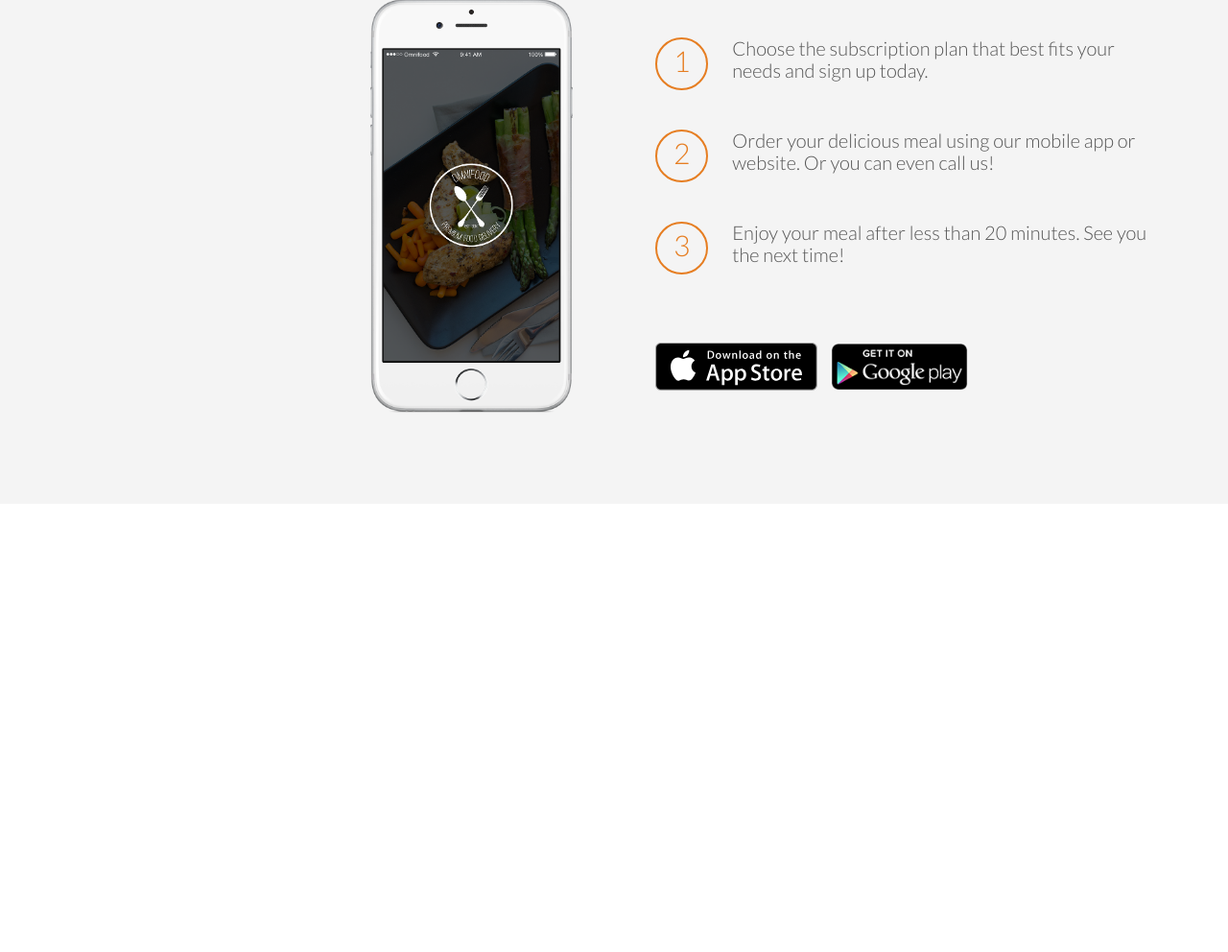
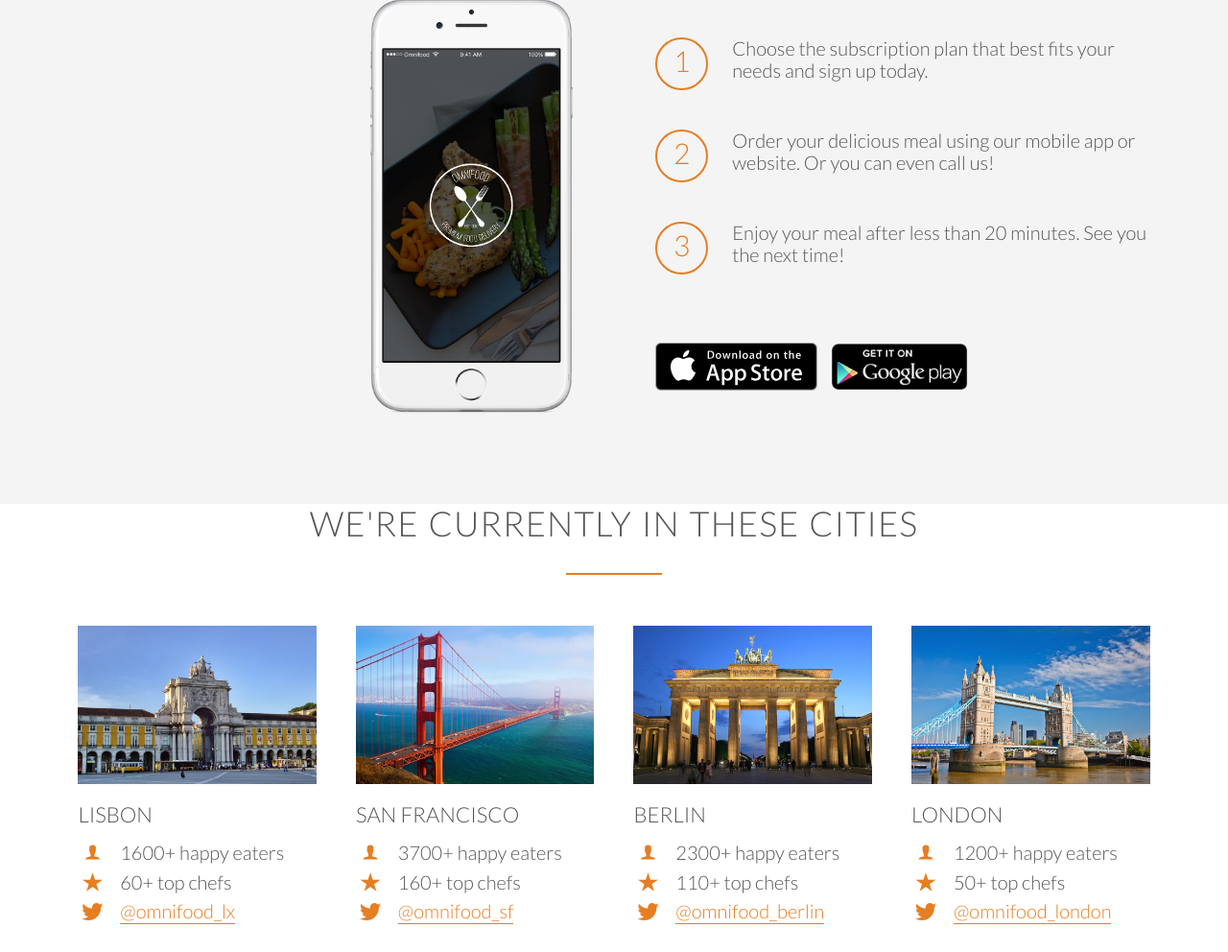
Before and after one commit to UnoMo/Website-Omnifood, a PHP site: page / in a window 1280 px wide. Shown: the part 2213-3205 px from the top of the page at 96% size. Before the commit the page ends 2643 px from the top, so only its background shows below. Run offline with PHP 8.4, Linux system fonts and the light colour scheme; some web fonts are replaced.

Commit message:
Section for Cities have been added and styled

```diff
--- a/css/app.css
+++ b/css/app.css
@@ -77,6 +77,20 @@ section {
   display: block;
   height: 0;
   visibility: hidden;
+}
+
+/* ---- LINKS ----*/
+a:link, a:visited {
+  color: #e67e22;
+  text-decoration: none;
+  border-bottom: 1px solid #e67e22;
+  padding-bottom: 1px;
+  transition: border-bottom 0.3s, color 0.3s;
+}
+
+a:hover, a:active {
+  color: #555;
+  border-bottom: 1px solid transparent;
 }
 
 /* HEADER.SASS */
@@ -168,6 +182,18 @@ header {
   text-align: center;
 }
 
+.icon-small {
+  display: inline-block;
+  width: 30px;
+  text-align: center;
+  color: #e67e22;
+  font-size: 120%;
+  margin-right: 10px;
+  line-height: 120%;
+  vertical-align: middle;
+  margin-top: -5px;
+}
+
 /* OMNIFOOD SECTIONS */
 /* ================= */
 /* MEALS.SASS */
@@ -247,8 +273,26 @@ header {
   margin-right: 25px;
 }
 
+.btn-app:link, .btn-app:visited {
+  border: 0;
+}
 .btn-app img {
   height: 50px;
   width: auto;
   margin-right: 10px;
+}
+
+/* CITIES.SASS */
+.section-cities {
+  padding: 0;
+}
+
+.city-feature {
+  margin-bottom: 5px;
+}
+
+.box img {
+  width: 100%;
+  height: auto;
+  margin-bottom: 15px;
 }/*# sourceMappingURL=app.css.map */
--- a/index.html
+++ b/index.html
@@ -190,5 +190,77 @@
         </div>
       </div>
     </section>
+
+    <section class="section-cities">
+      <div class="row">
+        <h2>We're currently in these cities</h2>
+      </div>
+      <div class="row">
+        <div class="col span-1-of-4 box">
+          <img src="/images/lisbon-3.jpg" alt="Lisbon" />
+          <h3>Lisbon</h3>
+          <div class="city-feature">
+            <i class="ion-ios-person icon-small"></i>
+            1600+ happy eaters
+          </div>
+          <div class="city-feature">
+            <i class="ion-ios-star icon-small"></i>
+            60+ top chefs
+          </div>
+          <div class="city-feature">
+            <i class="ion-social-twitter icon-small"></i>
+            <a href="#">@omnifood_lx</a>
+          </div>
+        </div>
+        <div class="col span-1-of-4 box">
+          <img src="/images/san-francisco.jpg" alt="San Francisco" />
+          <h3>San Francisco</h3>
+          <div class="city-feature">
+            <i class="ion-ios-person icon-small"></i>
+            3700+ happy eaters
+          </div>
+          <div class="city-feature">
+            <i class="ion-ios-star icon-small"></i>
+            160+ top chefs
+          </div>
+          <div class="city-feature">
+            <i class="ion-social-twitter icon-small"></i>
+            <a href="#">@omnifood_sf</a>
+          </div>
+        </div>
+        <div class="col span-1-of-4 box">
+          <img src="/images/berlin.jpg" alt="Berlin" />
+          <h3>Berlin</h3>
+          <div class="city-feature">
+            <i class="ion-ios-person icon-small"></i>
+            2300+ happy eaters
+          </div>
+          <div class="city-feature">
+            <i class="ion-ios-star icon-small"></i>
+            110+ top chefs
+          </div>
+          <div class="city-feature">
+            <i class="ion-social-twitter icon-small"></i>
+            <a href="#">@omnifood_berlin</a>
+          </div>
+        </div>
+        <div class="col span-1-of-4 box">
+          <img src="/images/london.jpg" alt="London" />
+          <h3>London</h3>
+          <div class="city-feature">
+            <i class="ion-ios-person icon-small"></i>
+            1200+ happy eaters
+          </div>
+          <div class="city-feature">
+            <i class="ion-ios-star icon-small"></i>
+            50+ top chefs
+          </div>
+          <div class="city-feature">
+            <i class="ion-social-twitter icon-small"></i>
+            <a href="#">@omnifood_london</a>
+          </div>
+        </div>
+      </div>
+    </section>
   </body>
 </html>
--- a/sass/_base.sass
+++ b/sass/_base.sass
@@ -70,3 +70,15 @@ section
         display: block
         height: 0
         visibility: hidden
+
+/* ---- LINKS ----*/
+a:link, a:visited
+    color: $colorBtn
+    text-decoration: none
+    border-bottom: 1px solid $colorBtn
+    padding-bottom: 1px
+    transition: border-bottom 0.3s, color 0.3s
+
+a:hover, a:active
+    color: $colorDefaultText
+    border-bottom: 1px solid transparent
--- a/sass/_style.sass
+++ b/sass/_style.sass
@@ -39,3 +39,16 @@
     color: $colorBtn
     margin-bottom: 10px
     text-align: center
+
+.icon-small
+    display: inline-block
+    width: 30px
+    text-align: center
+    color: $colorBtn
+    font-size: 120%
+    margin-right: 10px
+
+    // Secrets to align text and icons
+    line-height: 120%
+    vertical-align: middle
+    margin-top: -5px
--- /dev/null
+++ b/sass/sections/_cities.sass
@@ -0,0 +1,13 @@
+/* CITIES.SASS */
+
+.section-cities
+    padding: 0
+
+.city-feature
+    margin-bottom: 5px
+
+.box
+    img
+        width: 100%
+        height: auto
+        margin-bottom: 15px
--- a/sass/sections/_sections-dir.sass
+++ b/sass/sections/_sections-dir.sass
@@ -3,3 +3,4 @@
 @import "meals"
 @import "features"
 @import "steps"
+@import "cities"
--- a/sass/sections/_steps.sass
+++ b/sass/sections/_steps.sass
@@ -37,6 +37,9 @@
         margin-right: 25px
 
 .btn-app
+    &:link, &:visited
+        border: 0
+
     img
         height: 50px
         width: auto
```
Also changed, not shown: 1 other file.
